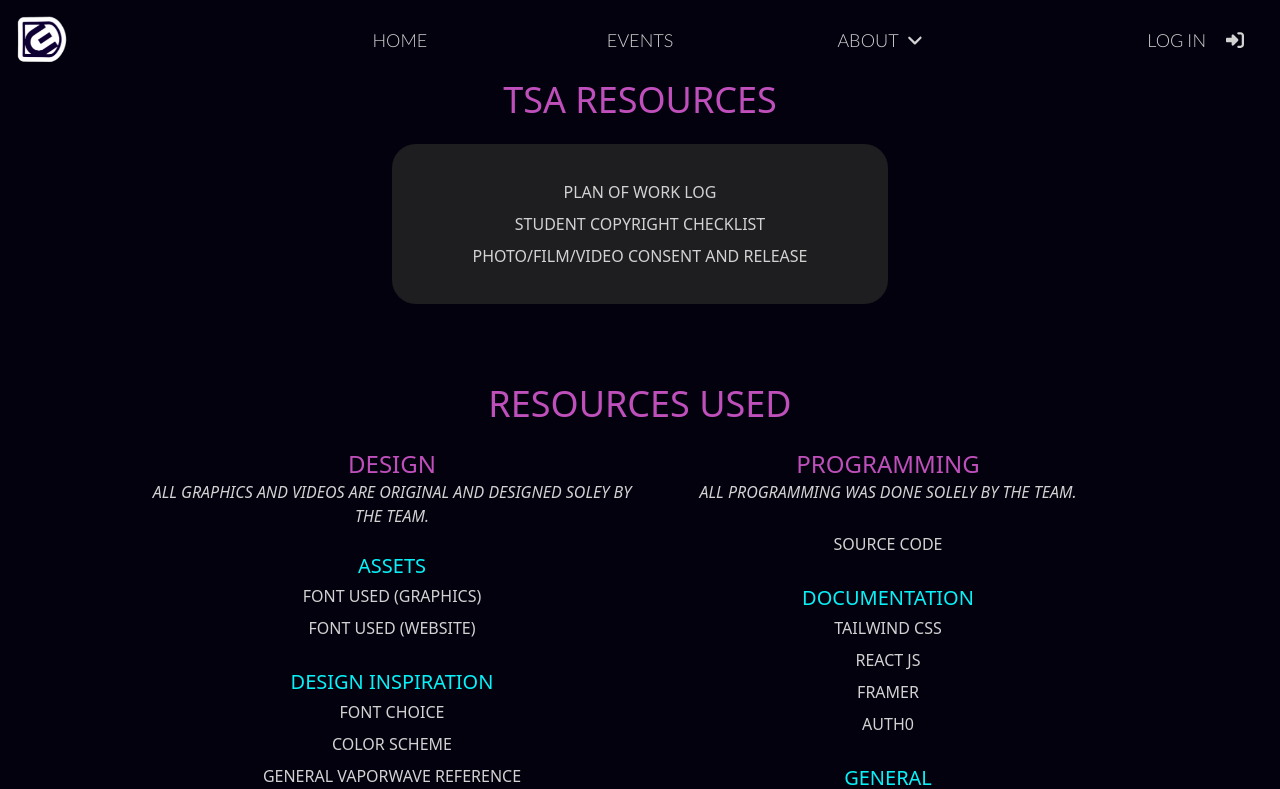
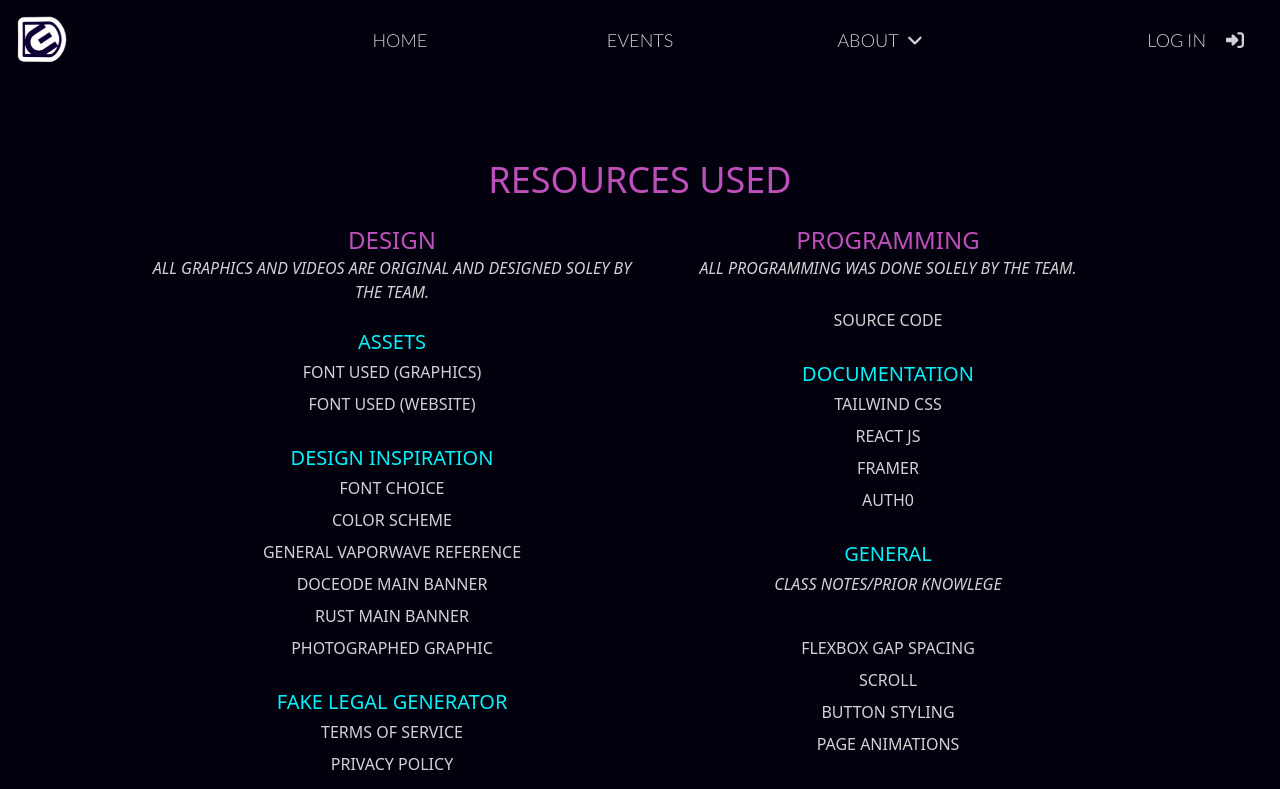
Before and after one commit to CatherineBao/doceodeweb, a React (Vite) app: page /resources in a window 1280 px wide. Shown: the top 789 px of the page. Built offline with nearby package versions, Linux system fonts and the light colour scheme.

Commit message:
Update Resources.jsx

```diff
--- a/src/pages/Resources.jsx
+++ b/src/pages/Resources.jsx
@@ -9,15 +9,7 @@
       exit={{ opacity:0 }}
     >
     <div className='bg-dark-blue'>
-      <div className='lg:flex flex-col items-center justify-items-center'>
-        <h1 className='text-purple text-4xl uppercase font-thin pb-6 text-center'> TSA resources </h1>
-      <div className='bg-dark-gray p-8 text-center leading-loose text-base uppercase font-thin rounded-3xl lg:w-2/4'>
-        <a href='https://drive.google.com/file/d/1dAEX0rMaIrrscxNkcjJvanpAK6pxPMvW/view?usp=sharing' target='_blank' className='hover:text-med-blue duration-200'>Plan of Work Log</a> <br/>
-        <a href='https://drive.google.com/file/d/19yxuQtreGnn2Ym0xhkdOzpmQCwvRx2t4/view?usp=sharing' target='_blank' className='hover:text-med-blue duration-200'>Student Copyright Checklist</a> <br/>
-        <a href='https://drive.google.com/drive/folders/1vO4cD14A19ukYKR08SR92QVHhlHI78hh?usp=sharing' target='_blank' className='hover:text-med-blue duration-200'>Photo/film/video consent and release</a>
-      </div>
-        <h1  className='text-purple text-4xl uppercase font-thin pb-6 text-center mt-20'> Resources Used </h1>
-    </div>
+      <h1  className='text-purple text-4xl uppercase font-thin pb-6 text-center mt-20'> Resources Used </h1>
       <div className='lg:flex uppercase'>
         <div className='text-center lg:w-2/4 pb-20 lg:pb-0'>
           <h3 className='text-purple text-2xl uppercase '>Design</h3>
```
